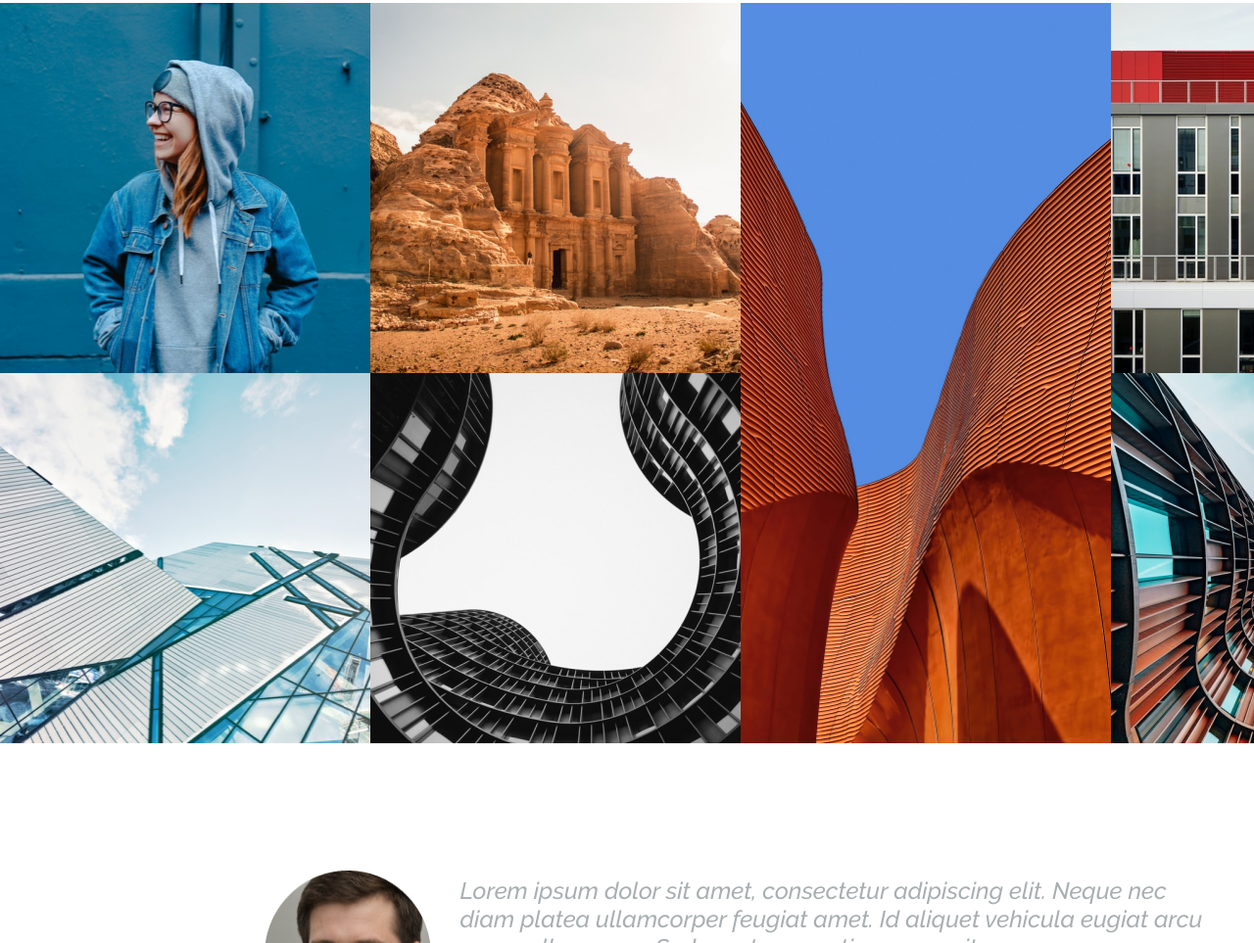
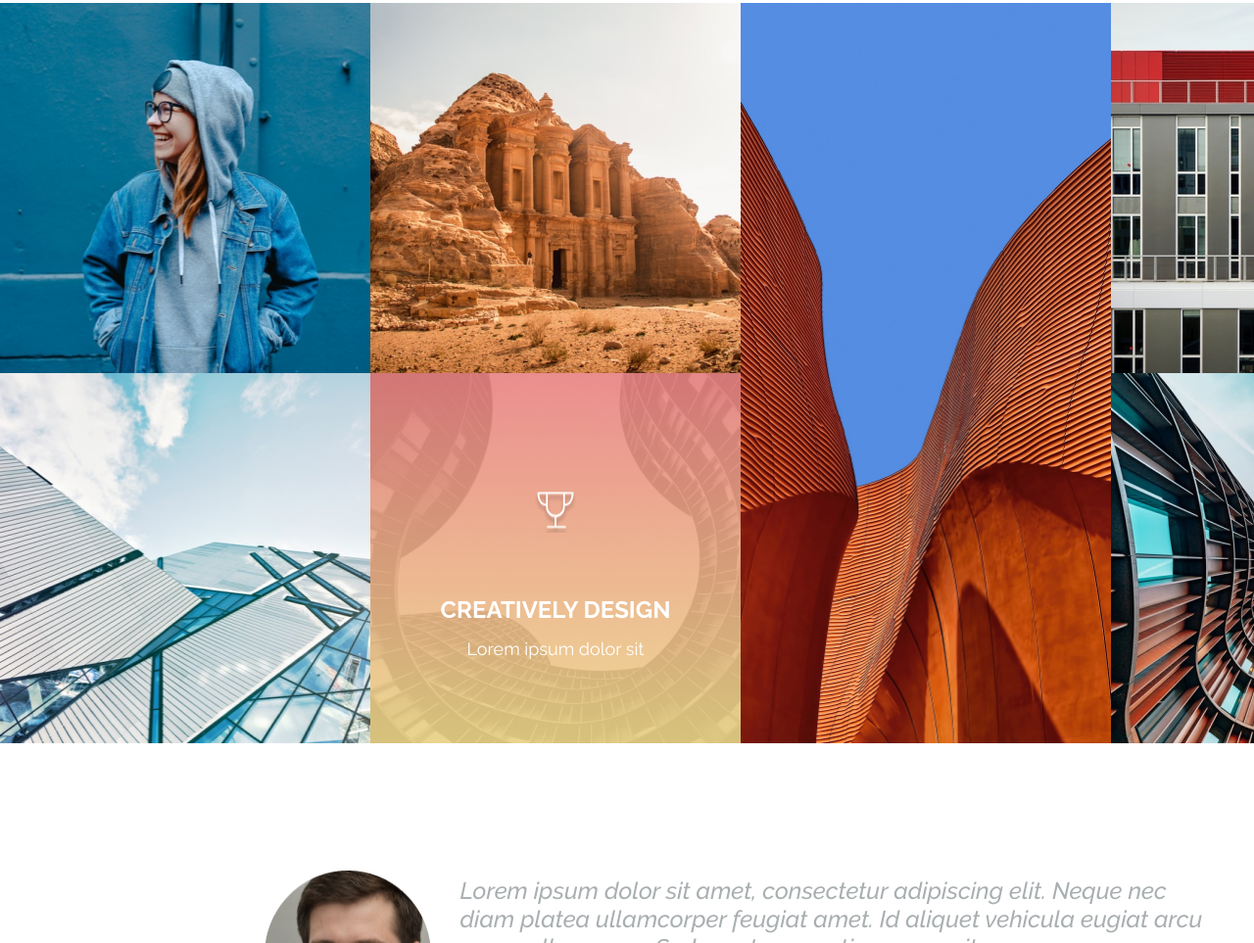
Before and after one commit to donets/ElenaSakovich, a website built with Parcel: page index.html in a window 1280 px wide. Shown: the part 6695-7658 px from the top of the page at 98% size. Built offline with nearby package versions, Linux system fonts and the light colour scheme; files whose address does not match are found by name.

Commit message:
Add styles

```diff
--- a/index.html
+++ b/index.html
@@ -236,7 +236,7 @@ rel="stylesheet">
                     <div class="pictures__item">
                         <div class="pictures-bg">
                             <img src="./image/kadin.jpg" alt="Kadin">
-                            <img class="gradient" src="./image/gradient.png" alt="large">
+                            <img class="gradient" src="./image/gradient.png" alt="gradient">
                             <img class="links" src="./image/social.svg" alt="social">
                          </div>
                         <h3 class="secondary-title">Kadin Dias</h3>
@@ -276,21 +276,24 @@ rel="stylesheet">
             </div>
             <div class="work__content">
                 <div class="work__item">
-                    <a href="#" target="_blank"><img src="./image/girl.jpg" alt="girl"></a>
-                    <a href="#" target="_blank"><img src="./image/view.jpg" alt="view"></a>
+                    <img src="./image/girl.jpg" alt="girl">
+                    <img src="./image/view.jpg" alt="view">
                 </div>
                 <div class="work__item">
-                    <a href="#" target="_blank"><img src="./image/temple.jpg" alt="temple"></a>
+                    <img src="./image/temple.jpg" alt="temple">
                     <div class="work__bg">
-                        <a href="#" target="_blank"><img src="./image/sky.png" alt="sky"></a>
-                        <!-- <a href="#" target="_blank"><img class="sky-design" src="./image/design.png" alt="design"></a> -->
+                        <img  class="work__img" src="./image/sky.png" alt="sky">
+                        <img class="work-bg" src="./image/grad.png" alt="gradient">
+                        <img class="work__image" src="./image/Group 3.png" alt="cup">
+                        <h3 class="secondary-title">creatively design</h3>
+                        <p class="work__about">Lorem ipsum dolor sit</p>
                     </div>
                 </div>
                 <div class="work__images">
-                    <a href="#" target="_blank"><img class="image" src="./image/construction.jpg" alt="construction"></a>
+                    <img class="image" src="./image/construction.jpg" alt="construction">
                     <div class="work__item">
-                        <a href="#" target="_blank"><img src="./image/house.jpg" alt="house"></a>
-                        <a href="#" target="_blank"><img src="./image/architecture.jpg" alt="architecture"></a>
+                        <img src="./image/house.jpg" alt="house">
+                        <img src="./image/architecture.jpg" alt="architecture">
                     </div>
                 </div>
             </div>
--- a/scss/style.scss
+++ b/scss/style.scss
@@ -487,23 +487,48 @@ button:active {
         flex-direction: column;
         flex-wrap: wrap;
     }
-    a {
-        width: 378px;
-        height: 378px;
         img {
             width: 378px;
             height: 378px;
         }
+    .work__bg {
+        position: relative;
+        .work-bg {
+            position: absolute;
+            width: 100%;
+            height: 378px;
+            left: 0;
+            top: 0;
+        }
+        .work__image {
+            position: absolute;
+            width: 42px;
+            height: 42px;
+            top: 0;
+            right: 0;
+            margin: 121px 168px 57px;
+            color: #F9EFCF;
+        }
+        .secondary-title {
+            position: absolute;
+            top: 217px;
+            line-height: 50px;
+            width: 378px;
+            text-transform: uppercase;
+            text-align: center;
+            color: #fff;
+
+        }
+        .work__about {
+            position: absolute;
+            top: 267px;
+            line-height: 30px;
+            width: 378px;
+            color: #fff;
+            text-align: center;
+            margin: 0;
+        }
     }
-    // .work-bg {
-        // position: relative;
-        // .sky-design {
-        //     position: absolute;
-        //     left: 0;
-        //     width: 378px;
-        //     height: 378px;
-        // }
-    // }
 }
 .work__images {
     display: flex;
```
Also changed, not shown: dist/Group 3.40a8398e.png (added), dist/grad.550f6a4e.png (added), dist/index.html, image/Group 3.png (added), image/grad.png (added), 3 other files.
